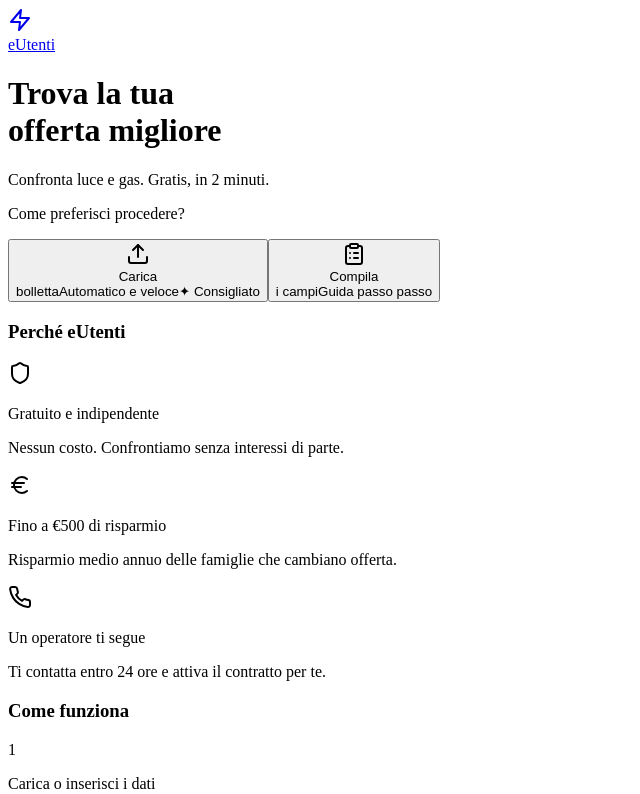
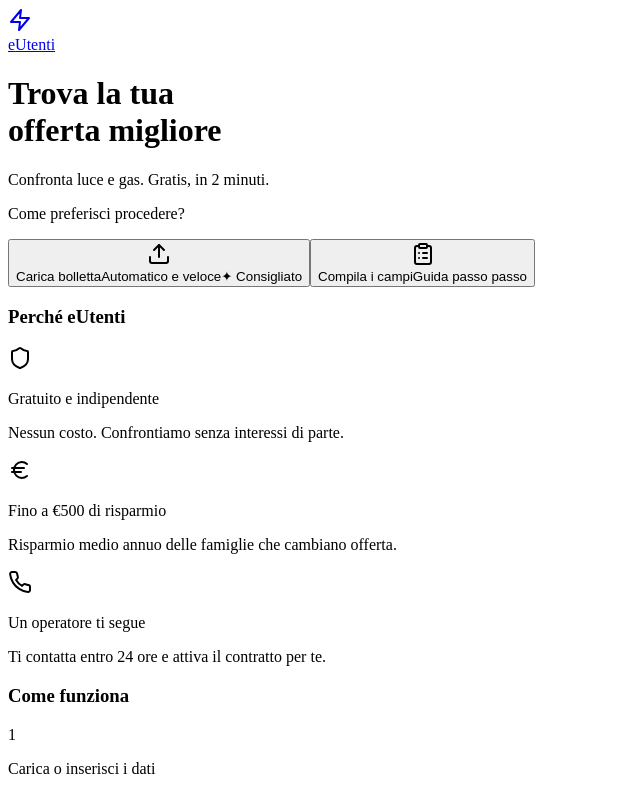
Before and after one commit to eutentiofficial-art/compa-energy, a React (Vite) app: page / in a window 1280 px wide. Shown: the top 794 px of the page, without its empty margins (0-640 px from the left). Built offline with nearby package versions, Linux system fonts and the light colour scheme; no server answers; the HTML template or start-up script is replaced by a standard one.

Commit message:
Update Home.jsx

```diff
--- a/src/pages/Home.jsx
+++ b/src/pages/Home.jsx
@@ -7,15 +7,15 @@
   const navigate = useNavigate()
 
   return (
-    <div className="max-w-lg mx-auto px-4 py-6 space-y-6">
+    <div className="max-w-lg mx-auto px-4 py-2 space-y-4">
 
       {/* Hero */}
-      <div className="text-center pt-2 pb-4">
-        <h1 className="text-3xl font-bold text-slate-900 mb-2 leading-tight">
+      <div className="text-center pt-1 pb-2">
+        <h1 className="text-3xl font-bold text-slate-900 mb-1 leading-tight">
           Trova la tua<br />
           <span className="text-blue-600">offerta migliore</span>
         </h1>
-        <p className="text-slate-500 text-sm">Confronta luce e gas. Gratis, in 2 minuti.</p>
+        <p className="text-slate-500 text-base">Confronta luce e gas. Gratis, in 2 minuti.</p>
       </div>
 
       {/* I 2 box di scelta */}
@@ -25,24 +25,28 @@
           <motion.button
             whileTap={{ scale: 0.97 }}
             onClick={() => navigate('/bolletta')}
-            className="bg-blue-600 hover:bg-blue-500 rounded-2xl p-6 flex flex-col items-center text-center transition-colors">
-            <div className="w-12 h-12 bg-white/20 rounded-xl flex items-center justify-center mb-3">
-              <Upload className="w-6 h-6 text-white" />
+            className="bg-blue-600 hover:bg-blue-500 rounded-2xl p-4 flex flex-row items-center gap-3 transition-colors">
+            <div className="w-10 h-10 bg-white/20 rounded-xl flex items-center justify-center flex-shrink-0">
+              <Upload className="w-5 h-5 text-white" />
             </div>
-            <span className="text-white font-bold text-base leading-tight mb-1">Carica<br />bolletta</span>
-            <span className="text-blue-100 text-xs mb-2">Automatico e veloce</span>
-            <span className="bg-white/20 text-white text-xs px-3 py-1 rounded-full">✦ Consigliato</span>
+            <div className="text-left">
+              <span className="text-white font-bold text-sm leading-tight block">Carica bolletta</span>
+              <span className="text-blue-100 text-xs block">Automatico e veloce</span>
+              <span className="bg-white/20 text-white text-xs px-2 py-0.5 rounded-full mt-1 inline-block">✦ Consigliato</span>
+            </div>
           </motion.button>
 
           <motion.button
             whileTap={{ scale: 0.97 }}
             onClick={() => navigate('/confronta?percorso=manuale')}
-            className="bg-violet-600 hover:bg-violet-500 rounded-2xl p-6 flex flex-col items-center text-center transition-colors">
-            <div className="w-12 h-12 bg-white/20 rounded-xl flex items-center justify-center mb-3">
-              <ClipboardList className="w-6 h-6 text-white" />
+            className="bg-violet-600 hover:bg-violet-500 rounded-2xl p-4 flex flex-row items-center gap-3 transition-colors">
+            <div className="w-10 h-10 bg-white/20 rounded-xl flex items-center justify-center flex-shrink-0">
+              <ClipboardList className="w-5 h-5 text-white" />
             </div>
-            <span className="text-white font-bold text-base leading-tight mb-1">Compila<br />i campi</span>
-            <span className="text-violet-100 text-xs">Guida passo passo</span>
+            <div className="text-left">
+              <span className="text-white font-bold text-sm leading-tight block">Compila i campi</span>
+              <span className="text-violet-100 text-xs block">Guida passo passo</span>
+            </div>
           </motion.button>
         </div>
       </div>
```
